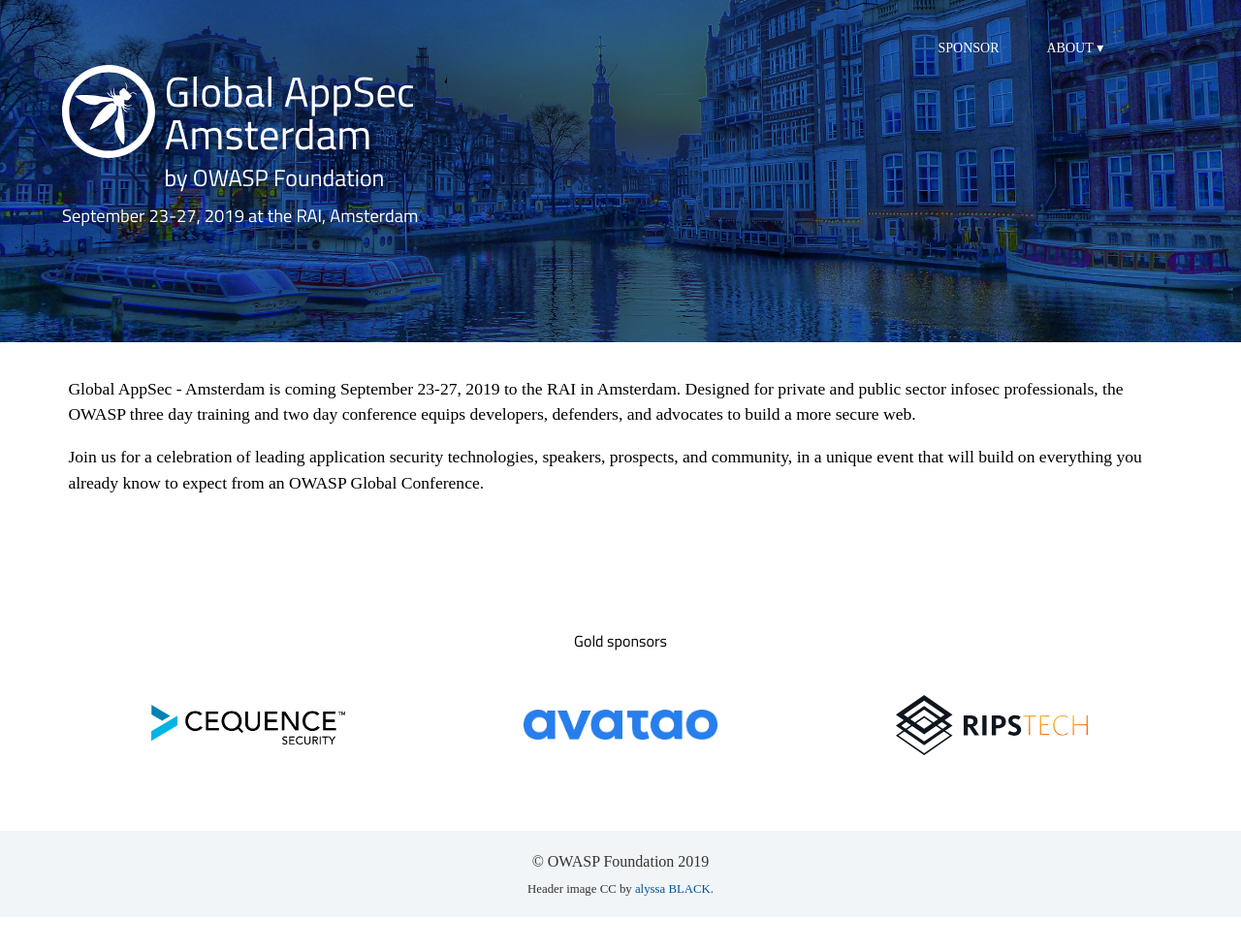
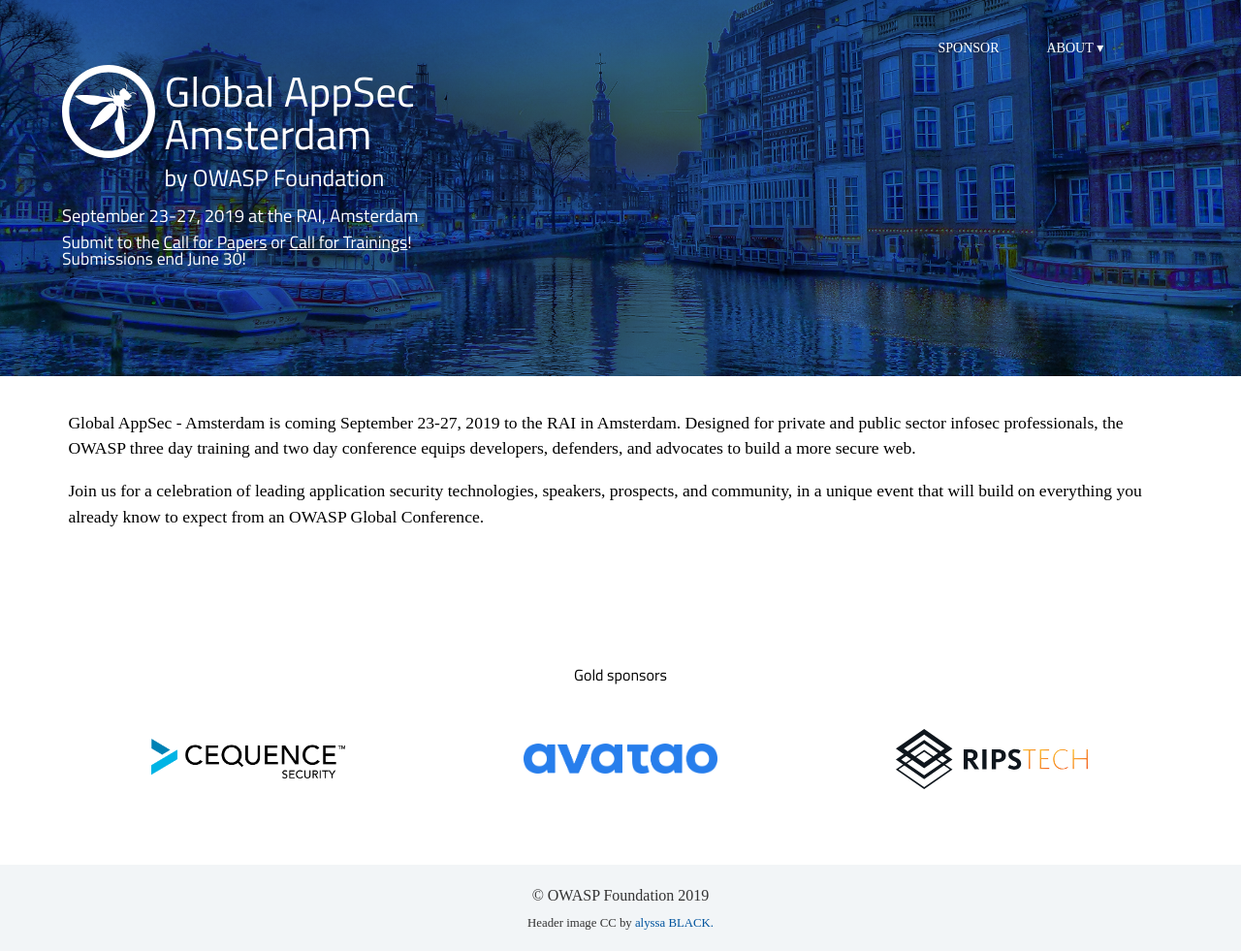
Before and after one commit to OWASP/AppSecAms2019, a Jekyll site: the page built from index.html, in a window 1280 px wide. Shown: the whole page at 97% size. Built offline with Jekyll 4.4.1, drawn with Linux system fonts in a browser that asks for light colours; some web fonts are replaced; before the commit the page ends 946 px from its top, so only the background shows below that.

Commit message:
Added CFP and CFT info

```diff
--- a/_layouts/front.html
+++ b/_layouts/front.html
@@ -1,6 +1,8 @@
 {% include header.html %}
 
 		<h3>September 23-27, 2019 at the RAI, Amsterdam</h3>
+		<h4>Submit to the <a href="/program/call-for-papers">Call for Papers</a> or <a href="/program/call-for-trainings">Call for Trainings</a>!</h4>
+		<h4>Submissions end June 30!</h4>
 </header>
 
 
```
